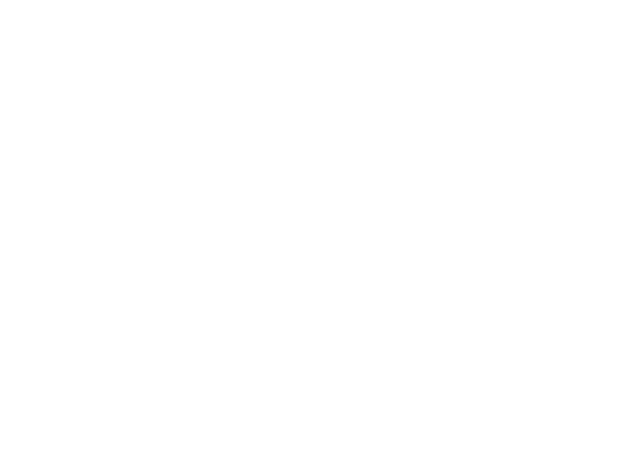
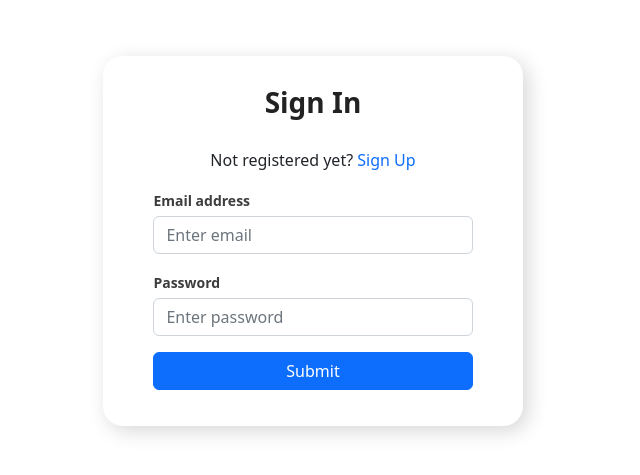
Before and after one commit to stephanygrace/signup-login_reactjs, a React (Create React App) app: page / in a window 1280 px wide. Before the commit this address had no page. Shown: the part 159-634 px from the top of the page, without its empty margins (327-967 px from the left). Built offline with nearby package versions, Linux system fonts and the light colour scheme.

Commit message:
Signup and Signin Design

```diff
--- a/src/App.css
+++ b/src/App.css
@@ -13,10 +13,10 @@
 
 .Auth-form {
   width: 420px;
-  box-shadow: rgb(0 0 0 / 16%) 1px 1px 10px;
+  box-shadow: rgb(0 0 0 / 16%) 5px 5px 20px;
   padding-top: 30px;
   padding-bottom: 20px;
-  border-radius: 8px;
+  border-radius: 20px;
   background-color: white;
 }
 
@@ -28,13 +28,19 @@
 .Auth-form-title {
   text-align: center;
   margin-bottom: 1em;
-  font-size: 24px;
+  font-size: 28px;
   color: rgb(34, 34, 34);
   font-weight: 800;
+
 }
 
 label {
   font-size: 14px;
   font-weight: 600;
-  color: rgb(34, 34, 34);
+  color: #3d3d3d;
 }
+
+.link-primary {
+  cursor: pointer;
+
+}
--- a/src/App.js
+++ b/src/App.js
@@ -1,16 +1,11 @@
 
 import "bootstrap/dist/css/bootstrap.min.css"
 import "./App.css"
-import { BrowserRouter, Routes, Route } from "react-router-dom"
 import Auth from "./Auth"
 
 function App() {
   return (
-    <BrowserRouter>
-      <Routes>
-        <Route path="/auth" element={<Auth />} />
-      </Routes>
-    </BrowserRouter>
+   <Auth />
   )
 }
 
--- a/src/Auth.js
+++ b/src/Auth.js
@@ -1,19 +1,81 @@
 
-import React from "react"
+import React, { useState } from "react"
 
 // eslint-disable-next-line import/no-anonymous-default-export
-export default function (props) {
+export default function () {
+
+  let [authMode, setAuthMode] = useState("signin")
+
+  const changeAuthMode = () => {
+    setAuthMode(authMode === "signin" ? "signup" : "signin")
+  }
+
+  if (authMode === "signin") {
+    return (
+      <div className="Auth-form-container">
+        <form className="Auth-form">
+          <div className="Auth-form-content">
+            <h3 className="Auth-form-title">Sign In</h3>
+            <div className="text-center">
+              Not registered yet?{" "}
+              <span className="link-primary" onClick={changeAuthMode}>
+                Sign Up
+              </span>
+            </div>
+            <div className="form-group mt-3">
+              <label>Email address</label>
+              <input
+                type="email"
+                className="form-control mt-1"
+                placeholder="Enter email"
+              />
+            </div>
+            <div className="form-group mt-3">
+              <label>Password</label>
+              <input
+                type="password"
+                className="form-control mt-1"
+                placeholder="Enter password"
+              />
+            </div>
+            <div className="d-grid gap-2 mt-3">
+              <button type="submit" className="btn btn-primary">
+                Submit
+              </button>
+            </div>
+            <p className="text-center mt-2">
+            </p>
+          </div>
+        </form>
+      </div>
+    )
+  }
+
   return (
     <div className="Auth-form-container">
       <form className="Auth-form">
         <div className="Auth-form-content">
-          <h3 className="Auth-form-title">Sign In</h3>
+          <h3 className="Auth-form-title">Sign Up</h3>
+          <div className="text-center">
+            Already registered?{" "}
+            <span className="link-primary" onClick={changeAuthMode}>
+              Sign In
+            </span>
+          </div>
+          <div className="form-group mt-3">
+            <label>Full Name</label>
+            <input
+              type="email"
+              className="form-control mt-1"
+              placeholder="e.g Jane Doe"
+            />
+          </div>
           <div className="form-group mt-3">
             <label>Email address</label>
             <input
               type="email"
               className="form-control mt-1"
-              placeholder="Enter email"
+              placeholder="Email Address"
             />
           </div>
           <div className="form-group mt-3">
@@ -21,7 +83,7 @@
             <input
               type="password"
               className="form-control mt-1"
-              placeholder="Enter password"
+              placeholder="Password"
             />
           </div>
           <div className="d-grid gap-2 mt-3">
@@ -29,7 +91,8 @@
               Submit
             </button>
           </div>
-          <p></p>
+          <p className="text-center mt-2">
+          </p>
         </div>
       </form>
     </div>
```
